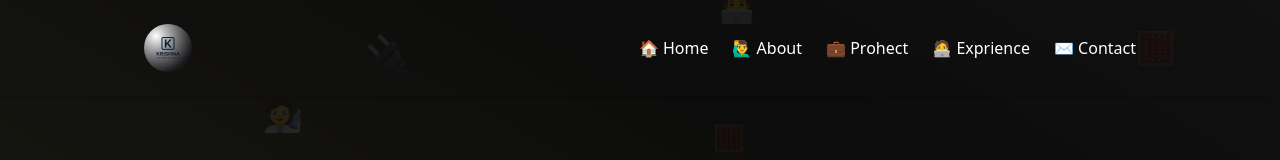
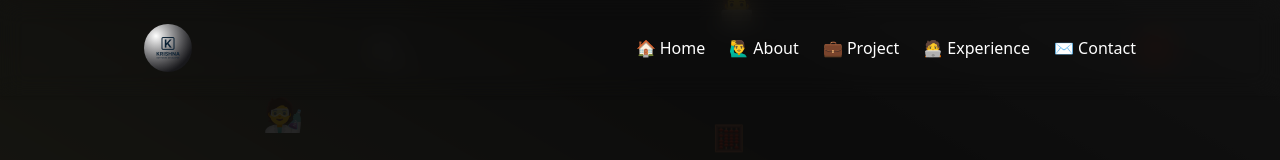
Before and after one commit to krishna620350/krishna-portfolio, a React (Vite) app: page / in a window 1280 px wide. Shown: the top 160 px of the page. Built offline with nearby package versions, Linux system fonts and the light colour scheme.

Commit message:
fix in navbar and home

```diff
--- a/src/App.tsx
+++ b/src/App.tsx
@@ -1,5 +1,6 @@
 
 import Navbar from "./components/Navbar";
+import PageSpacer from "./components/PageSpacer";
 import Home from "./pages/Home";
 import EmojiFlood from "./components/EmojiFlood";
 import "./App.css";
@@ -16,8 +17,9 @@ function App() {
       {/* Thin dark transparent overlay for content visibility (above emoji flood, below content) */}
       <div className="fixed inset-0 z-10 pointer-events-none" style={{background: "rgba(5, 5, 5, 0.85)"}} />
       <div className="relative z-20">
-        <Navbar />
-        <Home />
+  <Navbar />
+  <PageSpacer />
+  <Home />
       </div>
     </div>
   );
--- a/src/components/Navbar.tsx
+++ b/src/components/Navbar.tsx
@@ -1,19 +1,30 @@
 
-import { useState } from "react";
+import { useState, useEffect } from "react";
 import logo from "../assets/logo.png";
 
 const NAV_LINKS = [
     { href: "#home", label: "🏠 Home" },
     { href: "#about", label: "🙋‍♂️ About" },
-    { href: "#projects", label: "💼 Prohect" },
-    { href: "#experience", label: "🧑‍💻 Exprience" },
+    { href: "#projects", label: "💼 Project" },
+    { href: "#experience", label: "🧑‍💻 Experience" },
     { href: "#contact", label: "✉️ Contact" },
 ];
 
 const Navbar = () => {
 	const [open, setOpen] = useState(false);
-	   return (
-		   <nav className="w-full text-white py-4 fixed top-0 left-0 z-50 shadow">
+	const [isTop, setIsTop] = useState(true);
+
+	useEffect(() => {
+		const handleScroll = () => {
+			setIsTop(window.scrollY < 5);
+		};
+		window.addEventListener("scroll", handleScroll);
+		handleScroll();
+		return () => window.removeEventListener("scroll", handleScroll);
+	}, []);
+
+	return (
+		<nav className={`w-full text-white py-4 fixed top-0 left-0 z-50 shadow backdrop-blur-md ${isTop ? "" : "bg-black/40"}`}>
 			   <div className="max-w-5xl mx-auto flex items-center justify-between px-4 h-16">
 				   <div className="flex items-center gap-4">
 					   <span className="font-bold text-xl flex items-center gap-2">
--- /dev/null
+++ b/src/components/PageSpacer.tsx
@@ -0,0 +1,3 @@
+// Spacer to offset fixed navbar height
+const PageSpacer = () => <div className="h-20 md:h-20"></div>;
+export default PageSpacer;
--- a/src/pages/Home.tsx
+++ b/src/pages/Home.tsx
@@ -8,7 +8,7 @@ import Footer from '../components/Footer';
 
 const Home = () => (
   <>
-    <div className="pt-20 max-w-5xl mx-auto px-4">
+  <div className="max-w-5xl mx-auto px-4">
       <Hero />
       <About />
       <Projects />
```
